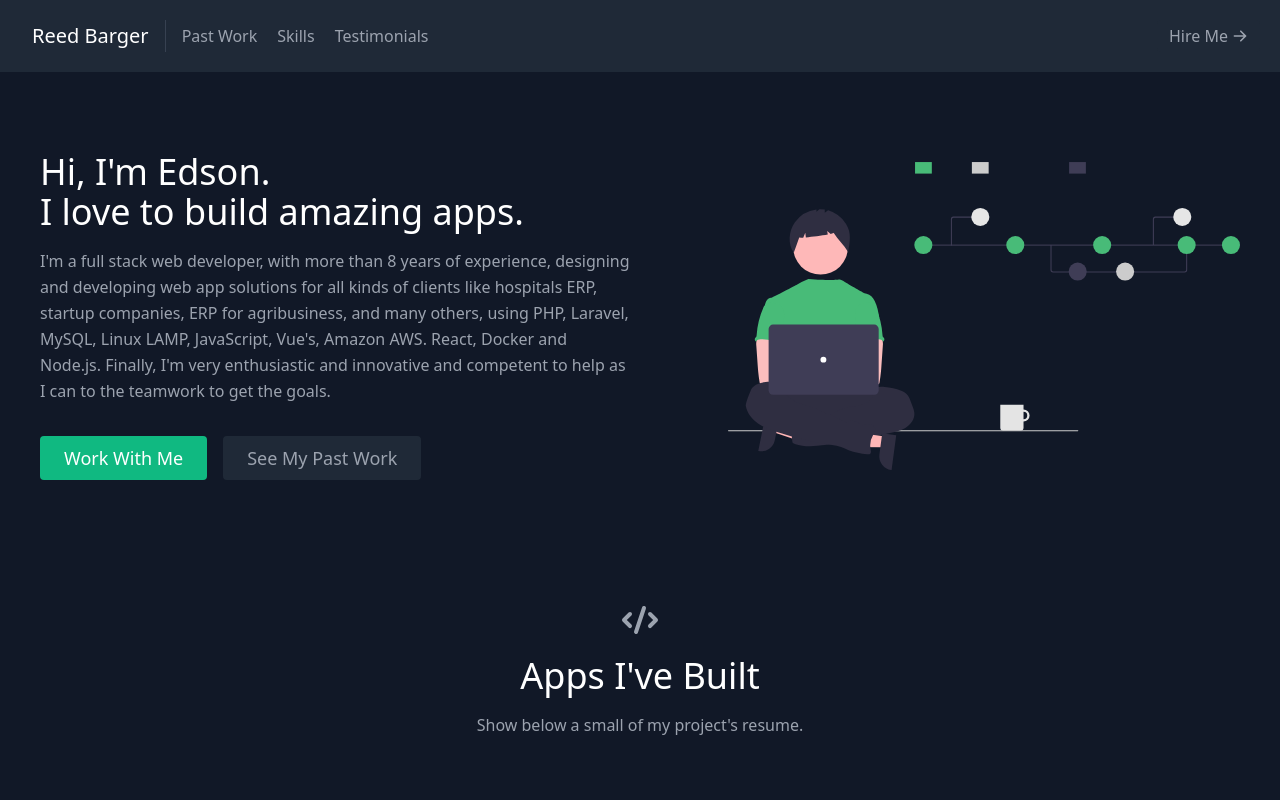
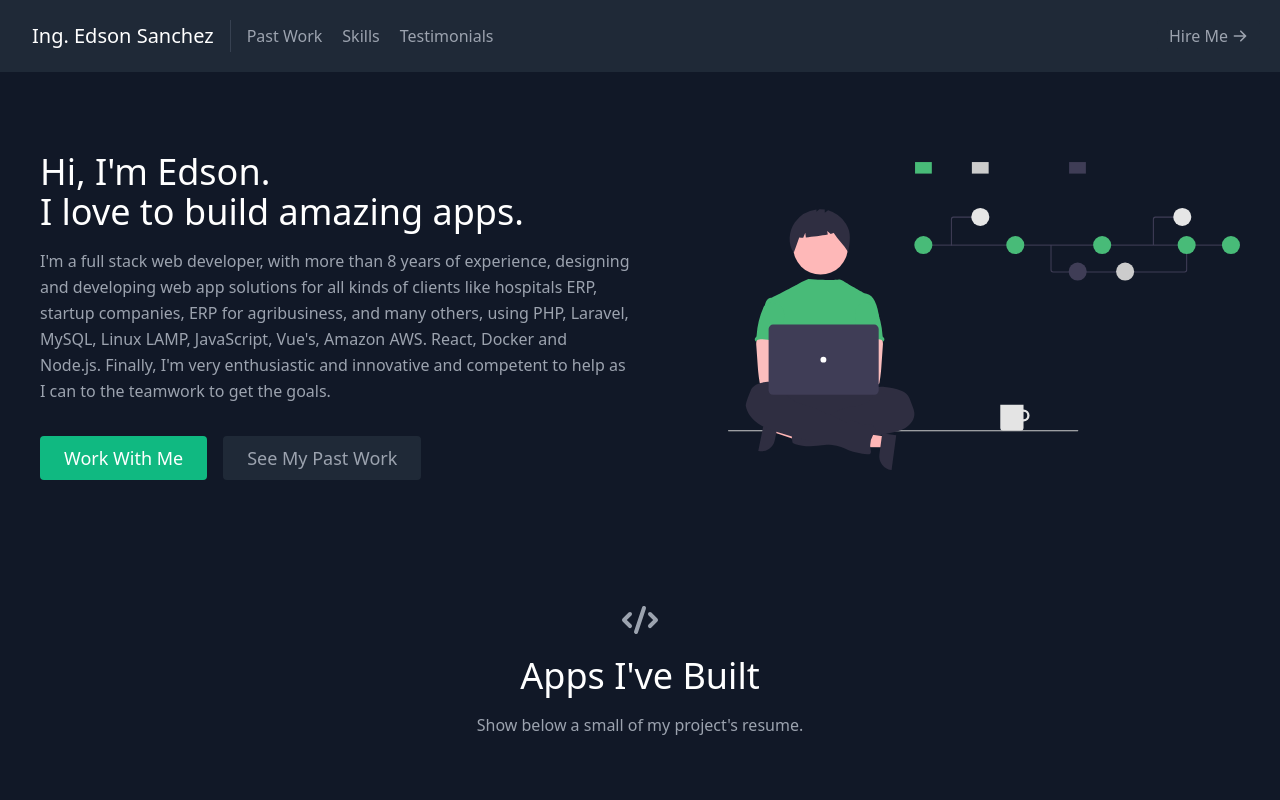
Before and after one commit to edsonnaza/portfolio_edsonnaza, a React (Create React App) app: page / in a window 1280 px wide. Shown: the top 800 px of the page. Built offline with nearby package versions, Linux system fonts and the light colour scheme.

Commit message:
favicon.ico

```diff
--- a/public/index.html
+++ b/public/index.html
@@ -3,7 +3,7 @@
 
 <head>
   <meta charset="utf-8" />
-  <link rel="icon" href="%PUBLIC_URL%/favicon.ico" />
+  <link rel="icon" href="%PUBLIC_URL%/logopng.ico" />
   <meta name="viewport" content="width=device-width, initial-scale=1" />
   <meta name="theme-color" content="#000000" />
   <meta name="description" content="My portfolio app created with React" />
--- a/src/components/Navbar.js
+++ b/src/components/Navbar.js
@@ -7,7 +7,7 @@
       <div className="container mx-auto flex flex-wrap p-5 flex-col md:flex-row items-center">
         <a className="title-font font-medium text-white mb-4 md:mb-0">
           <a href="#about" className="ml-3 text-xl">
-            Reed Barger
+            Ing. Edson Sanchez
           </a>
         </a>
         <nav className="md:mr-auto md:ml-4 md:py-1 md:pl-4 md:border-l md:border-gray-700	flex flex-wrap items-center text-base justify-center">
```
Also changed, not shown: 1 other file (tests, documents, lock files or other folders).
